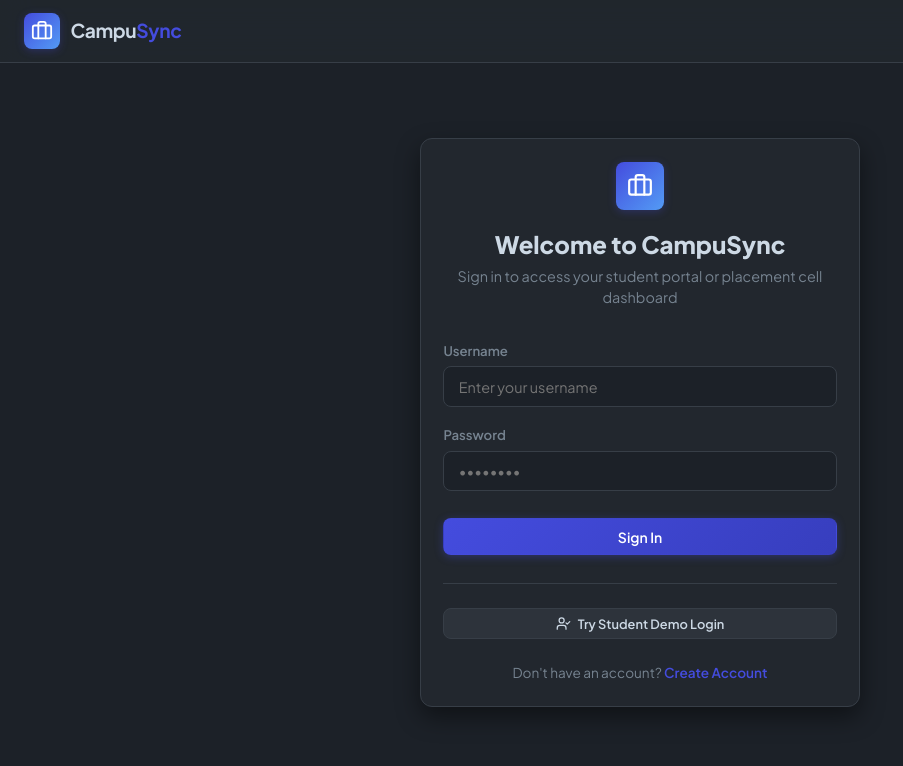
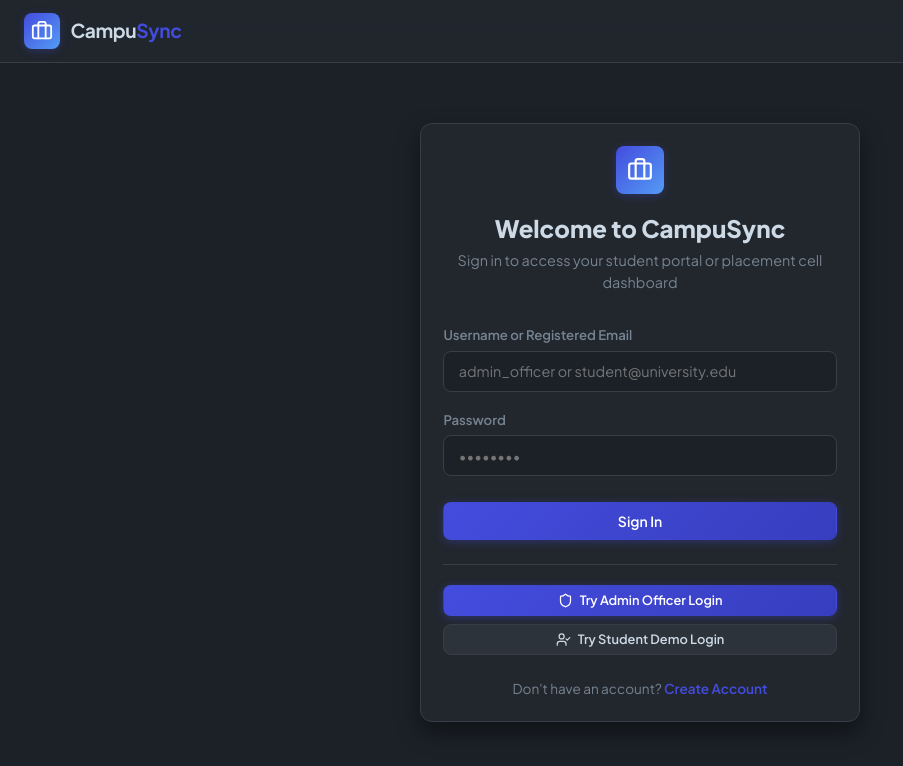
Before and after one commit to cfxAayush/CampuSync, a React (Vite) app in the folder frontend/: page /login in a window 1280 px wide. Shown: the top 766 px of the page, without its empty margins (0-903 px from the left). Built offline with nearby package versions, Linux system fonts and the light colour scheme; the HTML template or start-up script is replaced by a standard one.

Commit message:
Add 1-click Try Admin Officer Login button to Login page

```diff
--- a/frontend/src/pages/Login.jsx
+++ b/frontend/src/pages/Login.jsx
@@ -30,6 +30,17 @@ export const Login = () => {
     setPassword(demoPass);
     try {
       const user = await login(demoUser, demoPass);
+      navigate(user.role === 'ADMIN' ? '/admin/dashboard' : '/student/dashboard');
+    } catch (err) {}
+  };
+
+  const fillDemoAdmin = async () => {
+    const adminUser = 'admin_officer';
+    const adminPass = 'adminpassword123';
+    setUsername(adminUser);
+    setPassword(adminPass);
+    try {
+      const user = await login(adminUser, adminPass);
       navigate(user.role === 'ADMIN' ? '/admin/dashboard' : '/student/dashboard');
     } catch (err) {}
   };
@@ -89,13 +100,13 @@ export const Login = () => {
 
         <form onSubmit={handleSubmit}>
           <div className="form-group">
-            <label className="form-label">Username</label>
+            <label className="form-label">Username or Registered Email</label>
             <input
               type="text"
               className="form-input"
               value={username}
               onChange={(e) => setUsername(e.target.value)}
-              placeholder="Enter your username"
+              placeholder="admin_officer or student@university.edu"
               required
             />
           </div>
@@ -122,14 +133,26 @@ export const Login = () => {
           </button>
         </form>
 
-        {/* Demo Student Quick Login Section */}
+        {/* Quick Demo Logins Section */}
         <div
           style={{
-            marginTop: '1.75rem',
-            paddingTop: '1.5rem',
+            marginTop: '1.5rem',
+            paddingTop: '1.25rem',
             borderTop: '1px solid var(--border-color)',
+            display: 'flex',
+            flexDirection: 'column',
+            gap: '0.5rem',
           }}
         >
+          <button
+            type="button"
+            onClick={fillDemoAdmin}
+            className="btn btn-primary btn-sm"
+            style={{ width: '100%', justifyContent: 'center' }}
+          >
+            <Shield size={15} /> Try Admin Officer Login
+          </button>
+
           <button
             type="button"
             onClick={fillDemoStudent}
```
